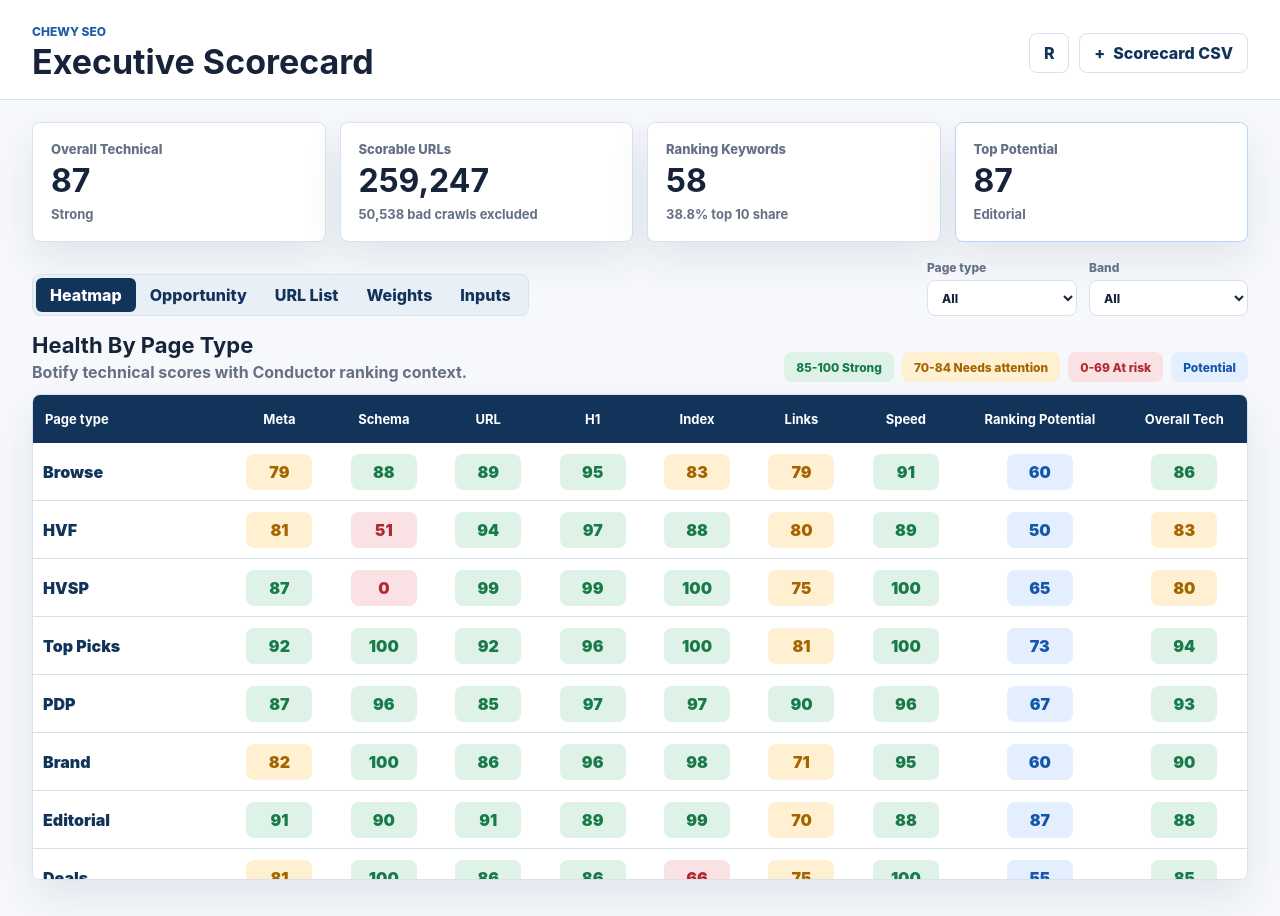
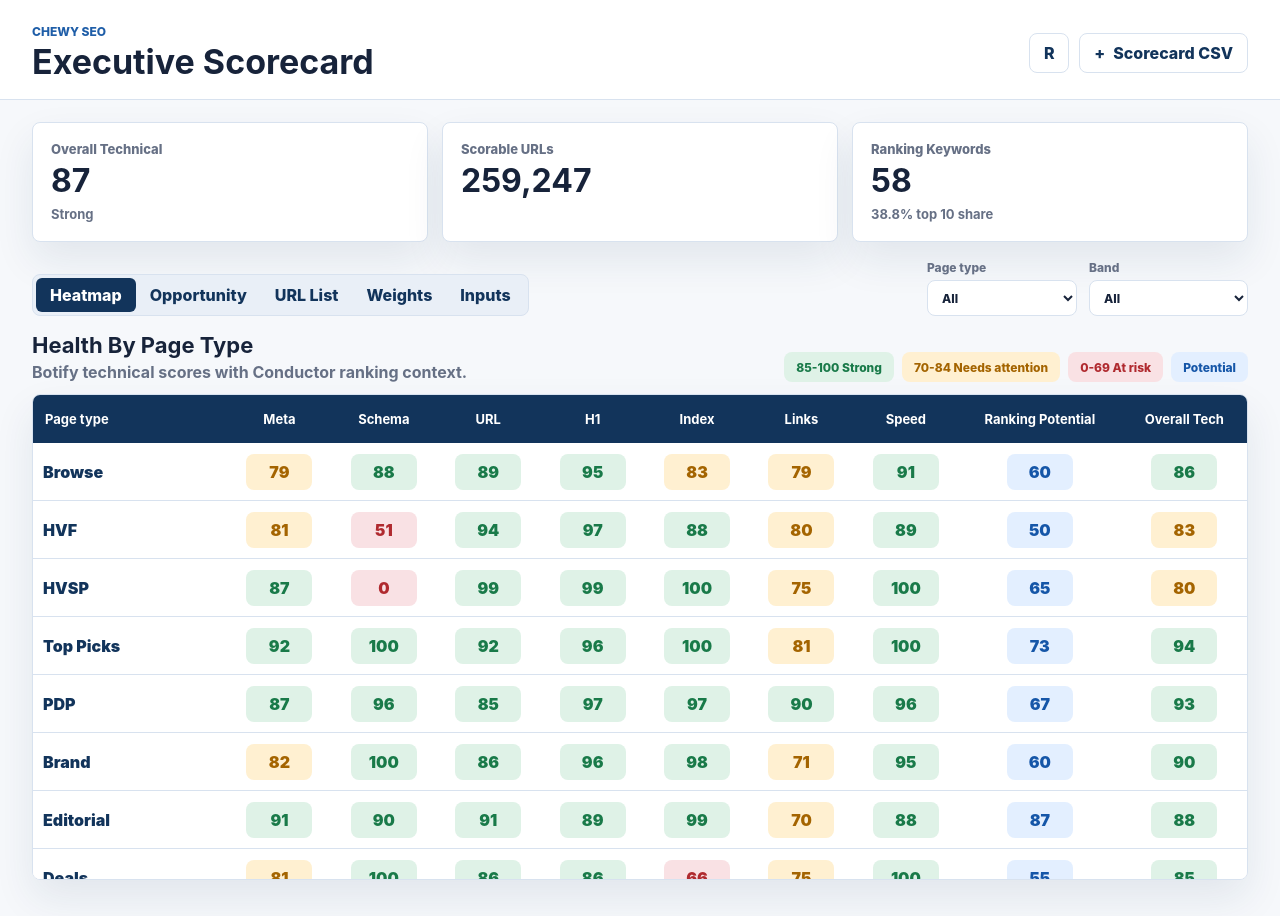
Before and after one commit to svalenza-chewy/SEOScorecard, a plain HTML site: page site/web/index.html in a window 1280 px wide. Drawn offline with Linux system fonts and the light colour scheme.

Commit message:
Clean up scorecard summary cards

```diff
--- a/site/web/app.js
+++ b/site/web/app.js
@@ -37,11 +37,8 @@
   siteOverall: document.querySelector("#siteOverall"),
   siteOverallBand: document.querySelector("#siteOverallBand"),
   scorableUrls: document.querySelector("#scorableUrls"),
-  excludedCrawl: document.querySelector("#excludedCrawl"),
   rankingKeywordsAvg: document.querySelector("#rankingKeywordsAvg"),
   top10ShareAvg: document.querySelector("#top10ShareAvg"),
-  topPotential: document.querySelector("#topPotential"),
-  topPotentialType: document.querySelector("#topPotentialType"),
   opportunityPageTypes: document.querySelector("#opportunityPageTypes"),
   rankingBars: document.querySelector("#rankingBars"),
   detailTitle: document.querySelector("#detailTitle"),
@@ -343,24 +340,12 @@
   const ranking = average(rows, "ranking_keywords");
   const top10 = average(rows, "top10_share_pct");
   const scorable = sum(rows, "scorable_urls");
-  const excluded = sum(rows, "excluded_bad_crawl_urls");
-  const potentialRows = rows
-    .map((row) => ({
-      type: row.page_type,
-      value: numberValue(row, "ranking_potential"),
-    }))
-    .filter((item) => item.value != null)
-    .sort((a, b) => b.value - a.value);
-  const top = potentialRows[0];
 
   els.siteOverall.textContent = formatScore(overall);
   els.siteOverallBand.textContent = bandLabel(overall);
   els.scorableUrls.textContent = formatInteger(scorable);
-  els.excludedCrawl.textContent = `${formatInteger(excluded)} bad crawls excluded`;
   els.rankingKeywordsAvg.textContent = formatScore(ranking);
   els.top10ShareAvg.textContent = `${formatDecimal(top10)}% top 10 share`;
-  els.topPotential.textContent = top ? formatScore(top.value) : "--";
-  els.topPotentialType.textContent = top ? top.type : "--";
 }
 
 function scoreCell(row, key) {
--- a/site/web/index.html
+++ b/site/web/index.html
@@ -34,17 +34,11 @@
         <article class="metric-tile">
           <span class="metric-label">Scorable URLs</span>
           <strong id="scorableUrls">--</strong>
-          <span id="excludedCrawl" class="metric-note">-- bad crawls excluded</span>
         </article>
         <article class="metric-tile">
           <span class="metric-label">Ranking Keywords</span>
           <strong id="rankingKeywordsAvg">--</strong>
           <span id="top10ShareAvg" class="metric-note">-- top 10 share</span>
-        </article>
-        <article class="metric-tile opportunity">
-          <span class="metric-label">Top Potential</span>
-          <strong id="topPotential">--</strong>
-          <span id="topPotentialType" class="metric-note">--</span>
         </article>
       </section>
 
--- a/site/web/styles.css
+++ b/site/web/styles.css
@@ -127,7 +127,7 @@
 
 .summary-grid {
   display: grid;
-  grid-template-columns: repeat(4, minmax(180px, 1fr));
+  grid-template-columns: repeat(3, minmax(220px, 1fr));
   gap: 14px;
   margin-bottom: 18px;
 }
@@ -139,10 +139,6 @@
   border: 1px solid var(--line);
   border-radius: 8px;
   box-shadow: var(--shadow);
-}
-
-.metric-tile.opportunity {
-  border-color: #b7d4ff;
 }
 
 .metric-label {
--- a/web/styles.css
+++ b/web/styles.css
@@ -127,7 +127,7 @@
 
 .summary-grid {
   display: grid;
-  grid-template-columns: repeat(4, minmax(180px, 1fr));
+  grid-template-columns: repeat(3, minmax(220px, 1fr));
   gap: 14px;
   margin-bottom: 18px;
 }
@@ -139,10 +139,6 @@
   border: 1px solid var(--line);
   border-radius: 8px;
   box-shadow: var(--shadow);
-}
-
-.metric-tile.opportunity {
-  border-color: #b7d4ff;
 }
 
 .metric-label {
```
Also changed, not shown: web/app.js (+0 -15 lines), web/index.html (+0 -6 lines).
